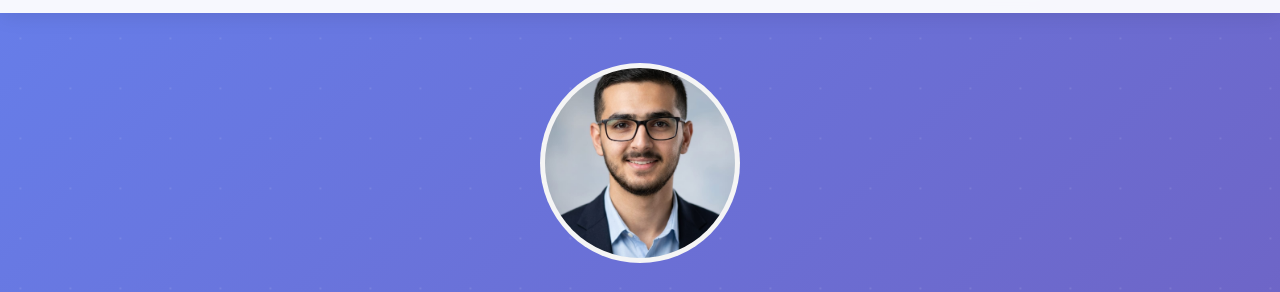
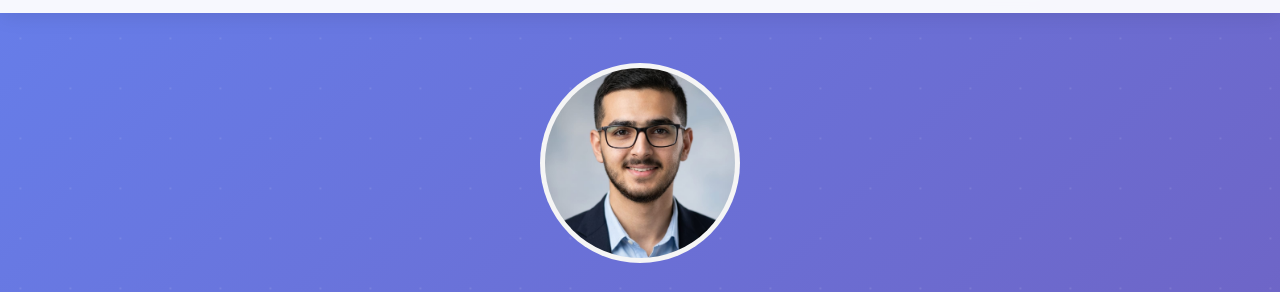
Before and after one commit to Sokrat-Al-Kontar/Sokrat-Al-Kontar.github.io, a plain HTML site: page index.html in a window 1280 px wide. Shown: the part 57-349 px from the top of the page. Drawn offline with Linux system fonts and the light colour scheme.

Commit message:
Update index.html

```diff
--- a/index.html
+++ b/index.html
@@ -335,7 +335,7 @@
             <div class="hero-content">
                 <div class="profile-image">
                     <!-- Replace with your image: <img src="your-image.jpg" alt="Your Name" style="width: 100%; height: 100%; object-fit: cover; border-radius: 50%;"> -->
-                    <img src="myimage.jpeg" alt="Sokrat Al Kontar" style="width: 100%; height: 100%; object-fit: cover; border-radius: 50%;">
+                    <img src="myimage.jpeg" alt="Sokrat Al Kontar" style="width: 100%; height: 100%; object-fit: cover; object-position: center 30%; border-radius: 50%;">
                 </div>
                 <h1>Sokrat Al Kontar</h1>
                 <p>I'm a third-year Computer Science student who wants to become an AI engineer. I'm dedicated, a fast learner, and always excited to learn new technologies and improve my skills.</p>
```
